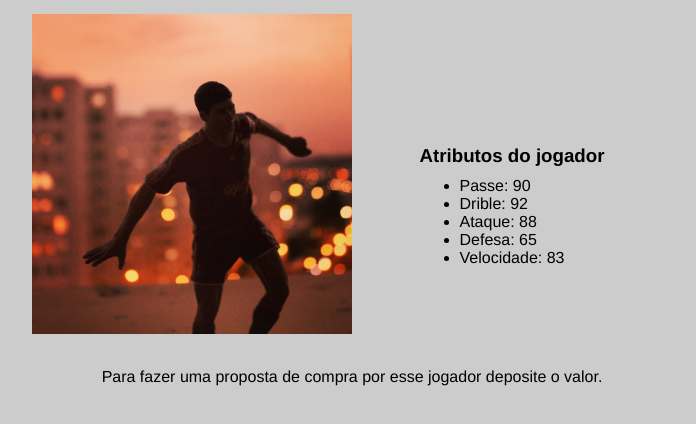
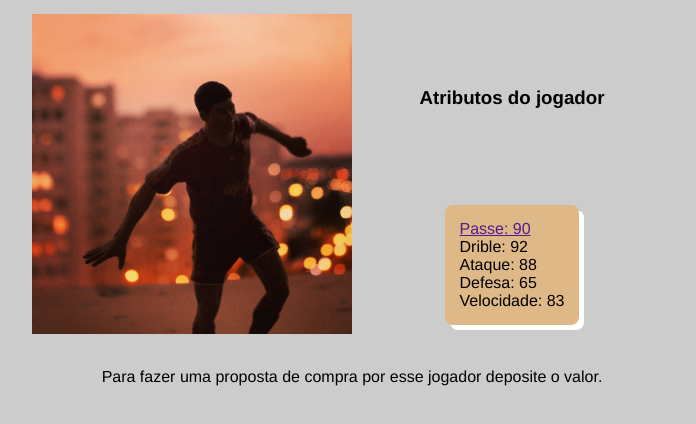
Before and after one commit to AdrianoFront/Manager-Mania, a plain HTML site: page index.html in a window 1280 px wide. Shown: the part 86-510 px from the top of the page, without its empty margins (288-984 px from the left). Drawn offline with Linux system fonts and the light colour scheme.

Commit message:
include background in list with shadow

```diff
--- a/assets/style.css
+++ b/assets/style.css
@@ -31,9 +31,16 @@ Header {
   flex-direction: column;
   padding: 30px;
   height: 100%;
-  justify-content: center;
+  justify-content: space-around;
   align-items: center;
   gap: 10px;
+}
+ul {
+  list-style: none;
+  background-color: burlywood;
+  border-radius: 8px;
+  box-shadow: 5px 5px white;
+  padding: 15px;
 }
 .modal {
   max-width: 970px;
--- a/index.html
+++ b/index.html
@@ -22,7 +22,7 @@
       <div class="scout">
         <h3>Atributos do jogador</h3>
         <ul>
-          <li>Passe: 90</li>
+          <li><a href="">Passe: 90</a></li>
           <li>Drible: 92</li>
           <li>Ataque: 88</li>
           <li>Defesa: 65</li>
@@ -31,6 +31,7 @@
       </div>
     </div>
   </section>
+  <a href=""></a>
 
   <p class="user-action">Para fazer uma proposta de compra por esse jogador deposite o valor.</p>
 
```
